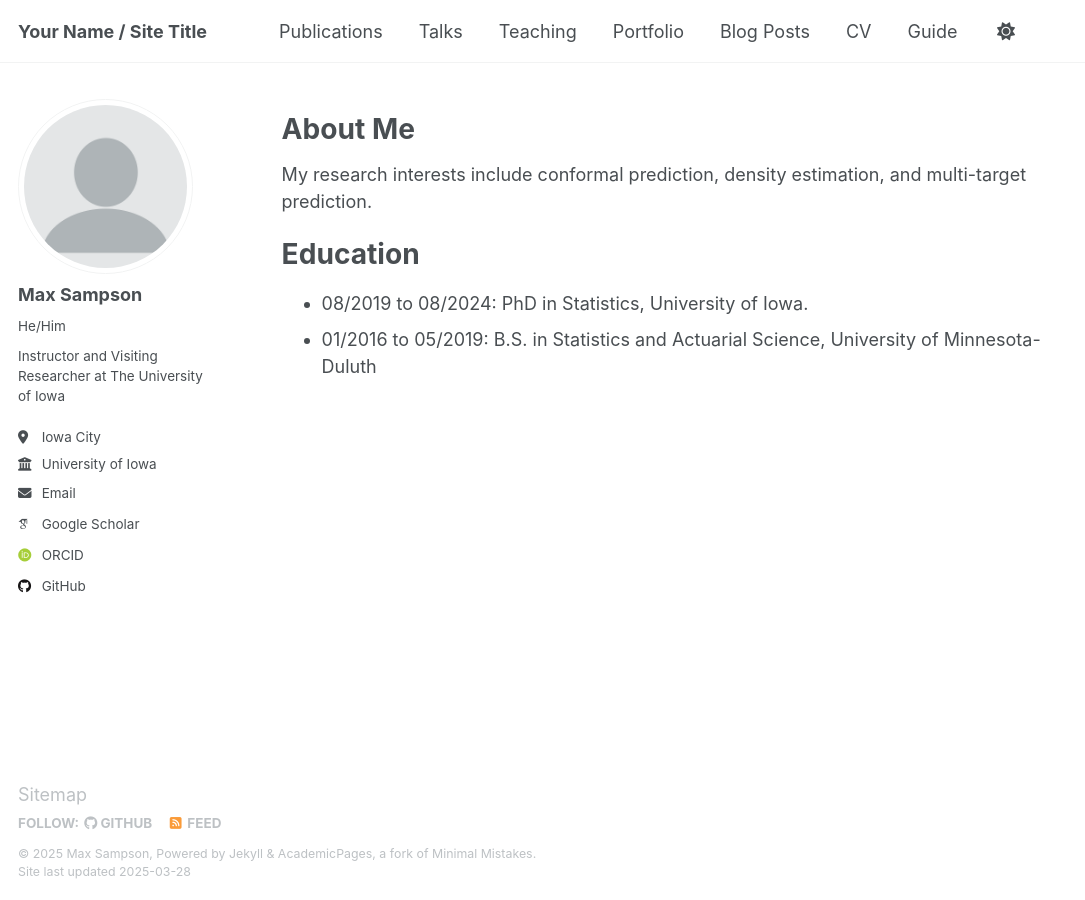
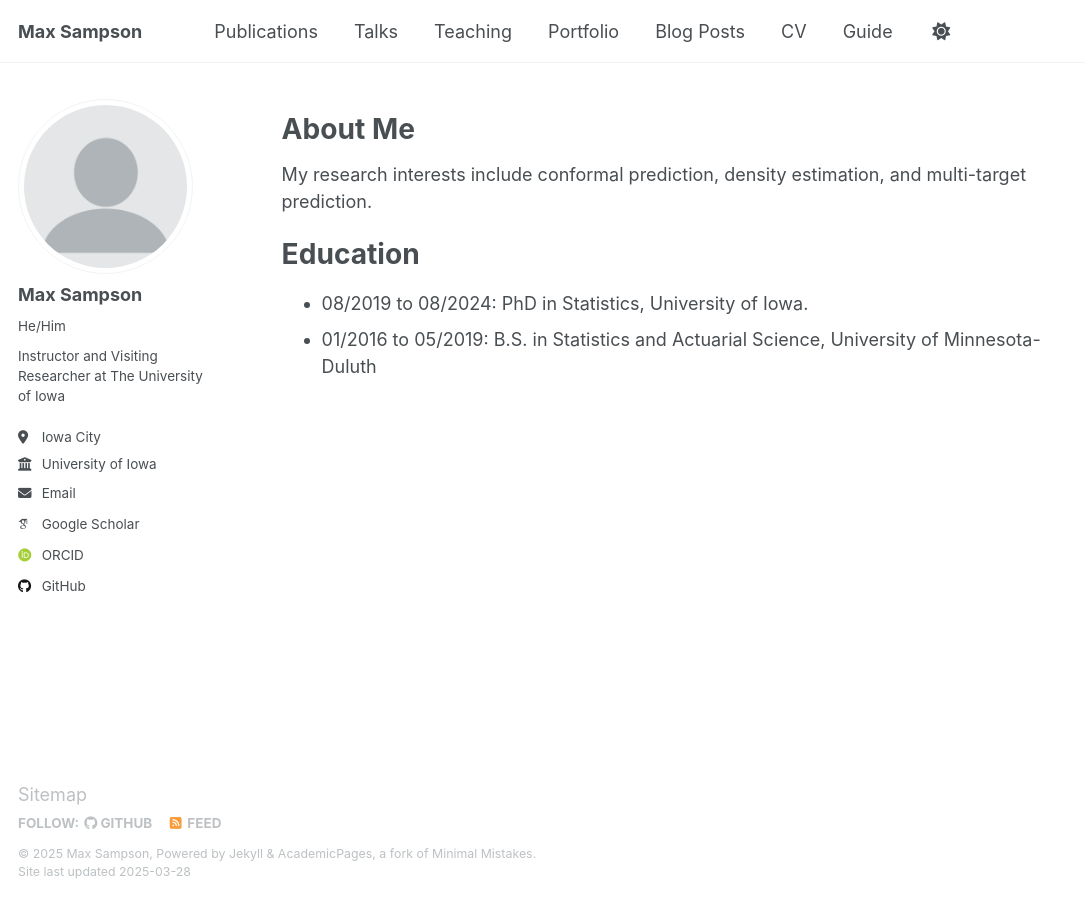
Before and after one commit to maxsampson/maxsampson.github.io, a Jekyll site: the page built from _pages/about.md, in a window 1280 px wide. Shown: the whole page, without its empty margins (0-1085 px from the left). Built offline with Jekyll 4.4.1, drawn with Linux system fonts in a browser that asks for light colours; some web fonts are replaced.

Commit message:
Update _config.yml

```diff
--- a/_config.yml
+++ b/_config.yml
@@ -9,13 +9,13 @@
 # Basic Site Settings
 locale                   : "en-US"
 site_theme               : "default"
-title                    : "Your Name / Site Title"
+title                    : "Max Sampson"
 title_separator          : "-"
 name                     : &name "Max Sampson"
 description              : &description "personal description"
 url                      : https://maxsampson.github.io # the base hostname & protocol for your site e.g. "https://[your GitHub username].github.io"
 baseurl                  : "" # the subpath of your site, e.g. "/blog"
-repository               : "maxsampson/maxsampson.github.io"
+repository               : "academicpages/academicpages.github.io"
 
 # Site Author - The following control what appear as part of the author content on the side bar.
 #               If a field is blank the icon and link will not appear, otherwise it will be shown.
```
